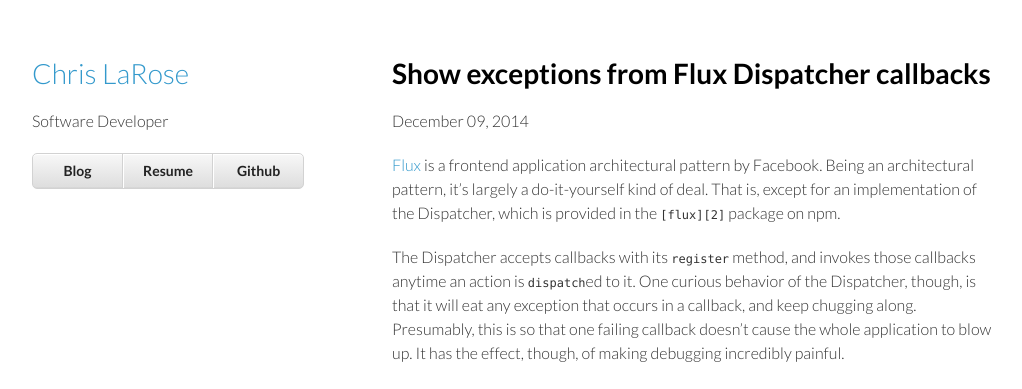
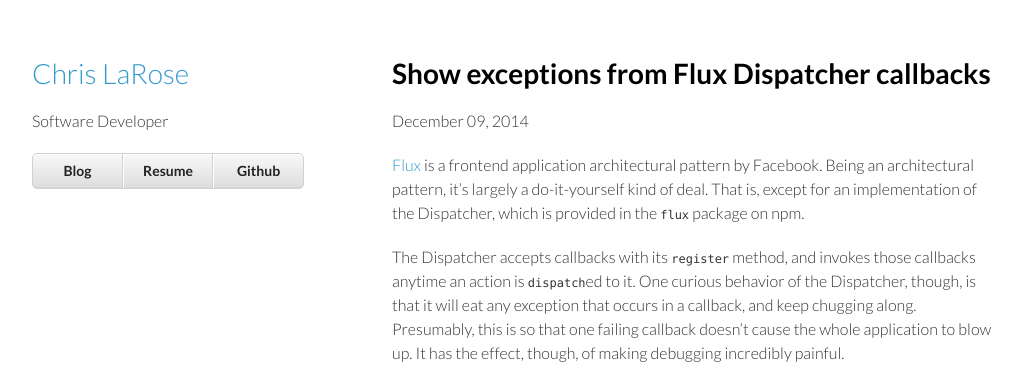
Before and after one commit to cjlarose/cjlarose.github.io, a Jekyll site: the page built from _posts/2014-12-09-flux-show-exceptions.md, in a window 1280 px wide. Shown: the top 389 px of the page, without its empty margins (128-1150 px from the left). Built offline with Jekyll 4.4.1, drawn with Linux system fonts in a browser that asks for light colours; comment, search, counter and statistics services are not loaded.

Commit message:
Update 2014-12-09-flux-show-exceptions.md

```diff
--- a/_posts/2014-12-09-flux-show-exceptions.md
+++ b/_posts/2014-12-09-flux-show-exceptions.md
@@ -6,7 +6,7 @@ title: "Show exceptions from Flux Dispatcher callbacks"
 [Flux][1] is a frontend application architectural pattern by Facebook. Being an
 architectural pattern, it's largely a do-it-yourself kind of deal. That is,
 except for an implementation of the Dispatcher, which is provided in the
-`[flux][2]` package on npm.
+[`flux`][2] package on npm.
 
 The Dispatcher accepts callbacks with its `register` method, and invokes those
 callbacks anytime an action is `dispatch`ed to it. One curious behavior of the
```
